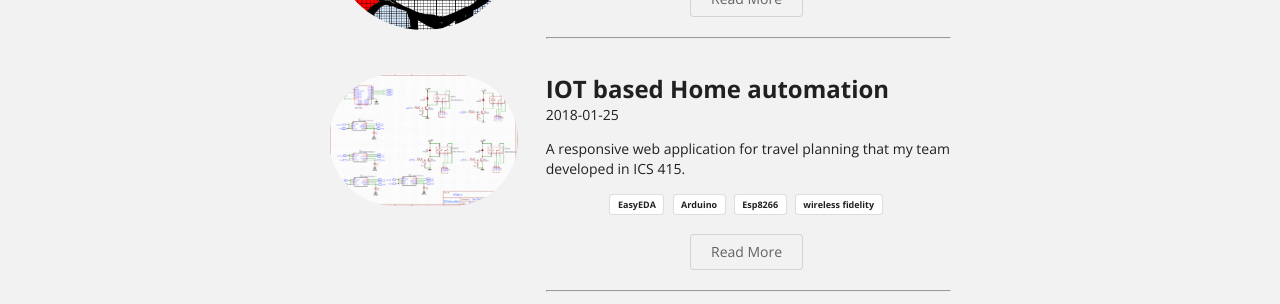
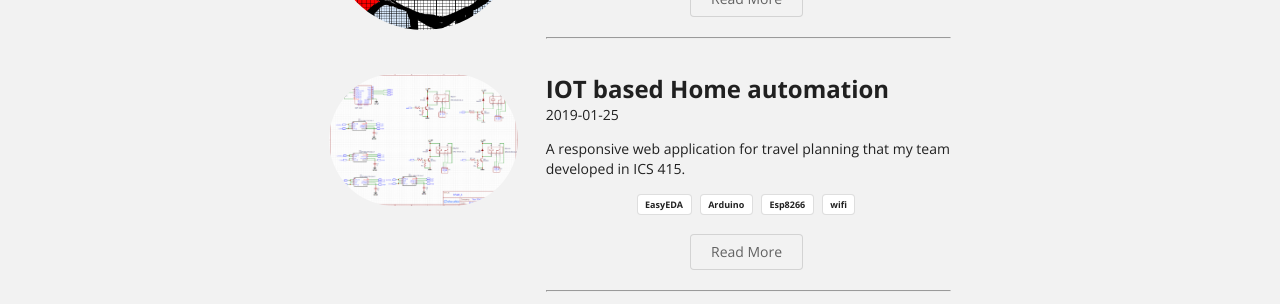
Before and after one commit to samiulextreem/samiulextreem.github.io, a Jekyll site: the page built from projects/index.html, in a window 1280 px wide. Shown: the part 498-802 px from the top of the page. Built offline with Jekyll 4.4.1, drawn with Linux system fonts in a browser that asks for light colours.

Commit message:
Update project-2.md

```diff
--- a/projects/project-2.md
+++ b/projects/project-2.md
@@ -5,12 +5,12 @@ image: images/IOT_HOME_AUTOMATION.png
 title: IOT based Home automation
 permalink: projects/vacay
 # All dates must be YYYY-MM-DD format!
-date: 2018-01-25
+date: 2019-01-25
 labels:
   - EasyEDA
   - Arduino
   - Esp8266
-  - wireless fidelity
+  - wifi
 summary: A responsive web application for travel planning that my team developed in ICS 415.
 ---
 
```
